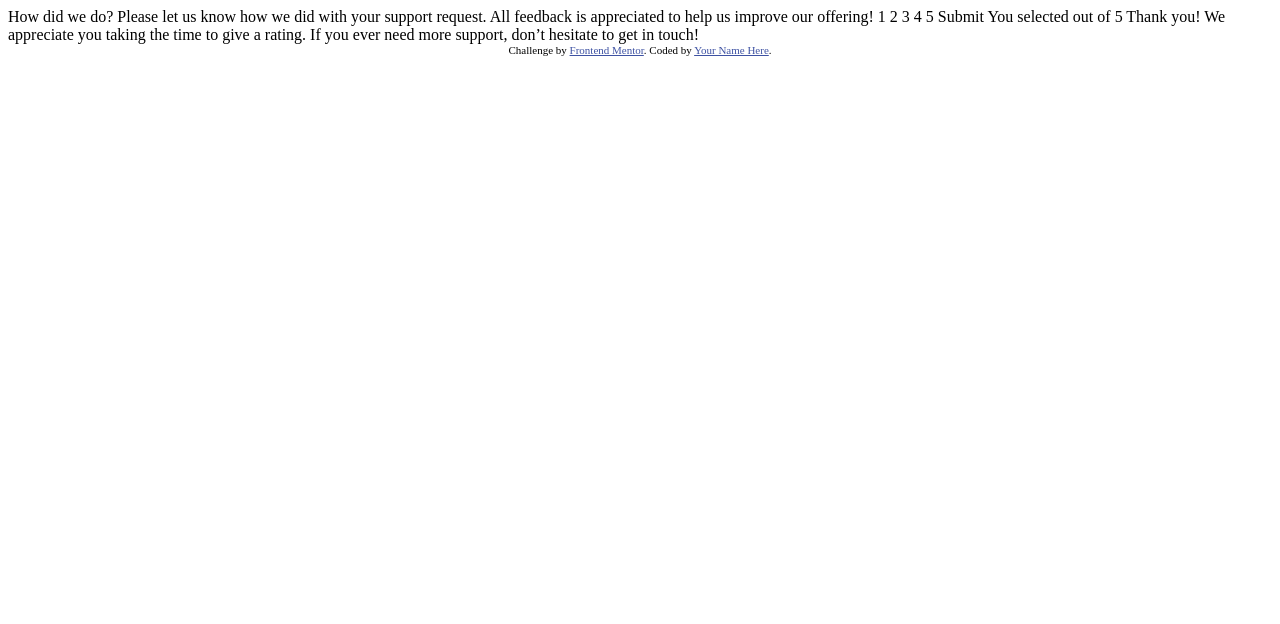
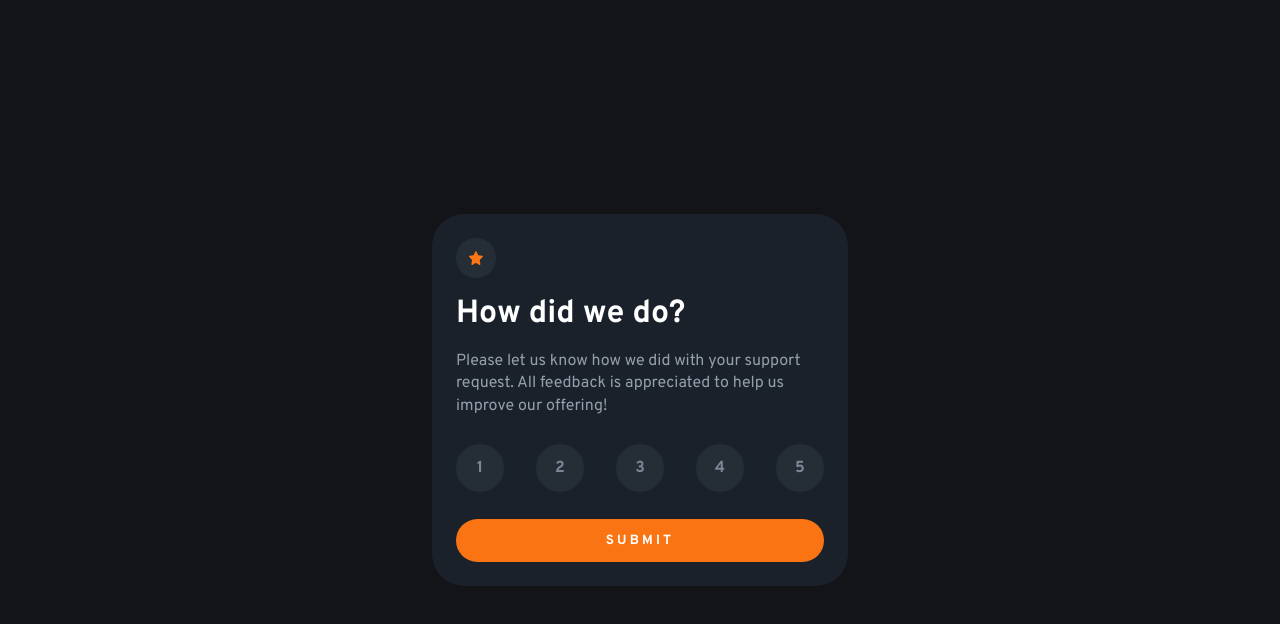
Before and after one commit to Baradit/interactive-rating-component-fem, a plain HTML site: page index.html in a window 1280 px wide. Drawn offline with Linux system fonts and the light colour scheme.

Commit message:
finished

```diff
--- /dev/null
+++ b/assets/css/main.css
@@ -0,0 +1,219 @@
+/* Font Family */
+@import url("https://fonts.googleapis.com/css2?family=Overpass:wght@400;700&display=swap");
+
+:root {
+  /* Colors */
+  --white: hsl(0, 0%, 100%);
+  --lightGrey: hsl(217, 12%, 63%);
+  --mediumGrey: hsl(216, 12%, 54%);
+  --darkBlue: hsl(213, 19%, 18%);
+  --veryDarkBlue: hsl(216, 12%, 8%);
+  --orange: hsl(25, 97%, 53%);
+
+  /* Fonts */
+  --body-font: "Overpass", sans-serif;
+  --biggest-font-size: 2.25rem;
+  --h1-font-size: 1.5rem;
+  --h2-font-size: 1.25rem;
+  --h3-font-size: 1rem;
+  --normal-font-size: 0.88rem;
+  --small-font-size: 0.813rem;
+  --smaller-font-size: 0.75rem;
+
+  /* Font Weight */
+  --font-regular: 400;
+  --font-bold: 700;
+}
+
+/* Responsive typography */
+@media screen and (min-width: 1024px) {
+  :root {
+    --biggest-font-size: 4rem;
+    --h1-font-size: 2rem;
+    --h2-font-size: 1.5rem;
+    --h3-font-size: 1.25rem;
+    --normal-font-size: 1rem;
+    --small-font-size: 0.875rem;
+    --smaller-font-size: 0.813rem;
+  }
+}
+
+/* Globals */
+
+* {
+  box-sizing: border-box;
+  padding: 0;
+  margin: 0;
+}
+
+html {
+  scroll-behavior: smooth;
+}
+
+body {
+  font-family: var(--body-font);
+  font-size: var(--normal-font-size);
+  background-color: var(--veryDarkBlue);
+  color: var(--white);
+  transition: 0.3s;
+  display: flex;
+  align-items: center;
+  justify-content: center;
+  height: 100vh;
+  margin: 0 auto;
+}
+
+img {
+  max-width: 100%;
+  height: auto;
+}
+
+input,
+button {
+  font-family: inherit;
+  outline: none;
+  border: none;
+}
+
+a {
+  text-decoration: none;
+}
+
+/* Custom CSS */
+.container {
+  max-width: 1440px;
+  margin-left: 1.5rem;
+  margin-right: 1.5rem;
+}
+
+.grid {
+  display: grid;
+}
+
+/* Rating Start */
+
+.ratingStart,
+.ratingEnd {
+  width: 88%;
+  background-color: #1a212b;
+  border-radius: 0.7rem;
+  padding: 1.5rem;
+  display: flex;
+  flex-direction: column;
+  gap: 1rem;
+  max-width: 416px;
+  transition: 0.4s;
+}
+
+.ratingStart__img {
+  padding: 0.8rem;
+  width: fit-content;
+  border-radius: 50%;
+  background-color: var(--darkBlue);
+  display: flex;
+  align-items: center;
+  justify-content: center;
+}
+
+.ratingStart__img img {
+  width: 14px;
+  height: 14px;
+}
+
+.ratingStart__title {
+  font-size: var(--h1-font-size);
+}
+
+.ratingStart__description,
+.ratingEnd__description {
+  color: var(--lightGrey);
+  font-size: var(--normal-font-size);
+  line-height: 1.4rem;
+}
+
+.ratingStart__numbers {
+  display: flex;
+  justify-content: space-between;
+  align-items: center;
+}
+
+.ratingStart__numbers-item {
+  margin: 0.7rem 0;
+  font-weight: var(--font-bold);
+  background-color: var(--darkBlue);
+  display: flex;
+  justify-content: center;
+  align-items: center;
+  border-radius: 50%;
+  height: 2.5rem;
+  width: 2.5rem;
+  color: var(--mediumGrey);
+  transition: 0.4s;
+  cursor: pointer;
+}
+
+.ratingStart__numbers-item:hover {
+  background-color: var(--lightGrey);
+  color: var(--white);
+}
+
+.selected-number {
+  background-color: var(--orange);
+  color: #fff;
+}
+
+.ratingStart__submit button {
+  background-color: var(--orange);
+  color: var(--white);
+  width: 100%;
+  padding: 0.8rem 0;
+  text-transform: uppercase;
+  letter-spacing: 0.2rem;
+  font-weight: var(--font-bold);
+  border-radius: 5rem;
+  cursor: pointer;
+}
+
+@media screen and (min-width: 768px) {
+  .ratingStart,
+  .ratingEnd {
+    border-radius: 2rem;
+    gap: 1rem;
+  }
+
+  .ratingEnd {
+    padding: 2.5rem 1.6rem;
+  }
+
+  .ratingStart__title,
+  .ratingEnd__title {
+    font-size: var(--h1-font-size);
+  }
+
+  .ratingStart__numbers-item {
+    height: 3rem;
+    width: 3rem;
+  }
+}
+
+.hidden {
+  display: none;
+}
+
+.ratingEnd {
+  justify-content: center;
+  text-align: center;
+}
+
+.ratingEnd__selection {
+  background-color: var(--darkBlue);
+  width: fit-content;
+  margin: 0.5rem auto;
+  padding: 0.5rem 1rem;
+  border-radius: 1rem;
+  color: var(--orange);
+  font-size: var(--smaller-font-size);
+  display: flex;
+  justify-content: center;
+  align-items: center;
+}
--- /dev/null
+++ b/assets/js/main.js
@@ -0,0 +1,23 @@
+"use strict";
+let numbers = document.querySelectorAll(".ratingStart__numbers-item");
+const ratingStart__submit = document.getElementById("submit");
+const ratingStart = document.getElementById("ratingStart");
+const ratingEnd = document.getElementById("ratingEnd");
+const ratingEnd__number = document.getElementById("ratingEnd__number");
+
+let selected = "";
+for (let i = 0; i < numbers.length; i++) {
+  numbers[i].addEventListener("click", function () {
+    for (let i = 0; i < numbers.length; i++) {
+      numbers[i].classList.remove("selected-number");
+    }
+    numbers[i].classList.add("selected-number");
+    selected = i;
+  });
+}
+
+ratingStart__submit.addEventListener("click", function () {
+  ratingStart.classList.add("hidden");
+  ratingEnd.classList.remove("hidden");
+  ratingEnd__number.textContent = selected + 1;
+});
--- a/index.html
+++ b/index.html
@@ -1,49 +1,81 @@
 <!DOCTYPE html>
 <html lang="en">
   <head>
-  <meta charset="UTF-8">
-  <meta name="viewport" content="width=device-width, initial-scale=1.0"> <!-- displays site properly based on user's device -->
+    <meta charset="UTF-8" />
+    <meta name="viewport" content="width=device-width, initial-scale=1.0" />
 
-  <link rel="icon" type="image/png" sizes="32x32" href="./images/favicon-32x32.png">
+    <!-- Favicon -->
+    <link
+      rel="icon"
+      type="image/png"
+      sizes="32x32"
+      href="./images/favicon-32x32.png"
+    />
 
     <title>Frontend Mentor | Interactive rating component</title>
 
-  <!-- Feel free to remove these styles or customise in your own stylesheet 👍 -->
-  <style>
-    .attribution { font-size: 11px; text-align: center; }
-    .attribution a { color: hsl(228, 45%, 44%); }
-  </style>
+    <!-- CSS -->
+    <link rel="stylesheet" href="assets/css/main.css" />
   </head>
   <body>
-
     <!-- Rating state start -->
-
-  How did we do?
-
-  Please let us know how we did with your support request. All feedback is appreciated
-  to help us improve our offering!
-
-  1 2 3 4 5
-
-  Submit
+    <section class="ratingStart container" id="ratingStart">
+      <div class="ratingStart__img">
+        <img src="assets/images/icon-star.svg" alt="" />
+      </div>
+      <h1 class="ratingStart__title">How did we do?</h1>
+      <p class="ratingStart__description">
+        Please let us know how we did with your support request. All feedback is
+        appreciated to help us improve our offering!
+      </p>
+      <div class="ratingStart__numbers">
+        <div class="ratingStart__numbers-item">
+          <div>1</div>
+        </div>
+        <div class="ratingStart__numbers-item">
+          <div>2</div>
+        </div>
+        <div class="ratingStart__numbers-item">
+          <div>3</div>
+        </div>
+        <div class="ratingStart__numbers-item">
+          <div>4</div>
+        </div>
+        <div class="ratingStart__numbers-item">
+          <div>5</div>
+        </div>
+      </div>
+      <div class="ratingStart__submit" id="submit">
+        <button>Submit</button>
+      </div>
+    </section>
 
     <!-- Rating state end -->
 
     <!-- Thank you state start -->
+    <section class="ratingEnd hidden" id="ratingEnd">
+      <div class="ratingEnd__img">
+        <img src="assets/images/illustration-thank-you.svg" alt="" />
+      </div>
+      <div class="ratingEnd__selection">
+        <p>You Selected <span id="ratingEnd__number"></span> out of 5</p>
+      </div>
 
-  You selected <!-- Add rating here --> out of 5
+      <h1 class="ratingEnd__title">Thank you!</h1>
 
-  Thank you!
+      <p class="ratingEnd__description">
+        We appreciate you taking the time to give a rating. If you ever need
+        more support, don’t hesitate to get in touch!
+      </p>
+    </section>
 
-  We appreciate you taking the time to give a rating. If you ever need more support,
-  don’t hesitate to get in touch!
+    <!-- <div class="attribution">
+      Challenge by
+      <a href="https://www.frontendmentor.io?ref=challenge" target="_blank"
+        >Frontend Mentor</a
+      >. Coded by <a href="#">Your Name Here</a>.
+    </div> -->
 
-  <!-- Thank you state end -->
-
-
-  <div class="attribution">
-    Challenge by <a href="https://www.frontendmentor.io?ref=challenge" target="_blank">Frontend Mentor</a>.
-    Coded by <a href="#">Your Name Here</a>.
-  </div>
+    <script src="assets/js/main.js"></script>
   </body>
 </html>
```
Also changed, not shown: assets/images/favicon-32x32.png (renamed from images/favicon-32x32.png), assets/images/icon-star.svg (renamed from images/icon-star.svg), assets/images/illustration-thank-you.svg (renamed from images/illustration-thank-you.svg). Lines whose indentation alone changed are shown as unchanged.
